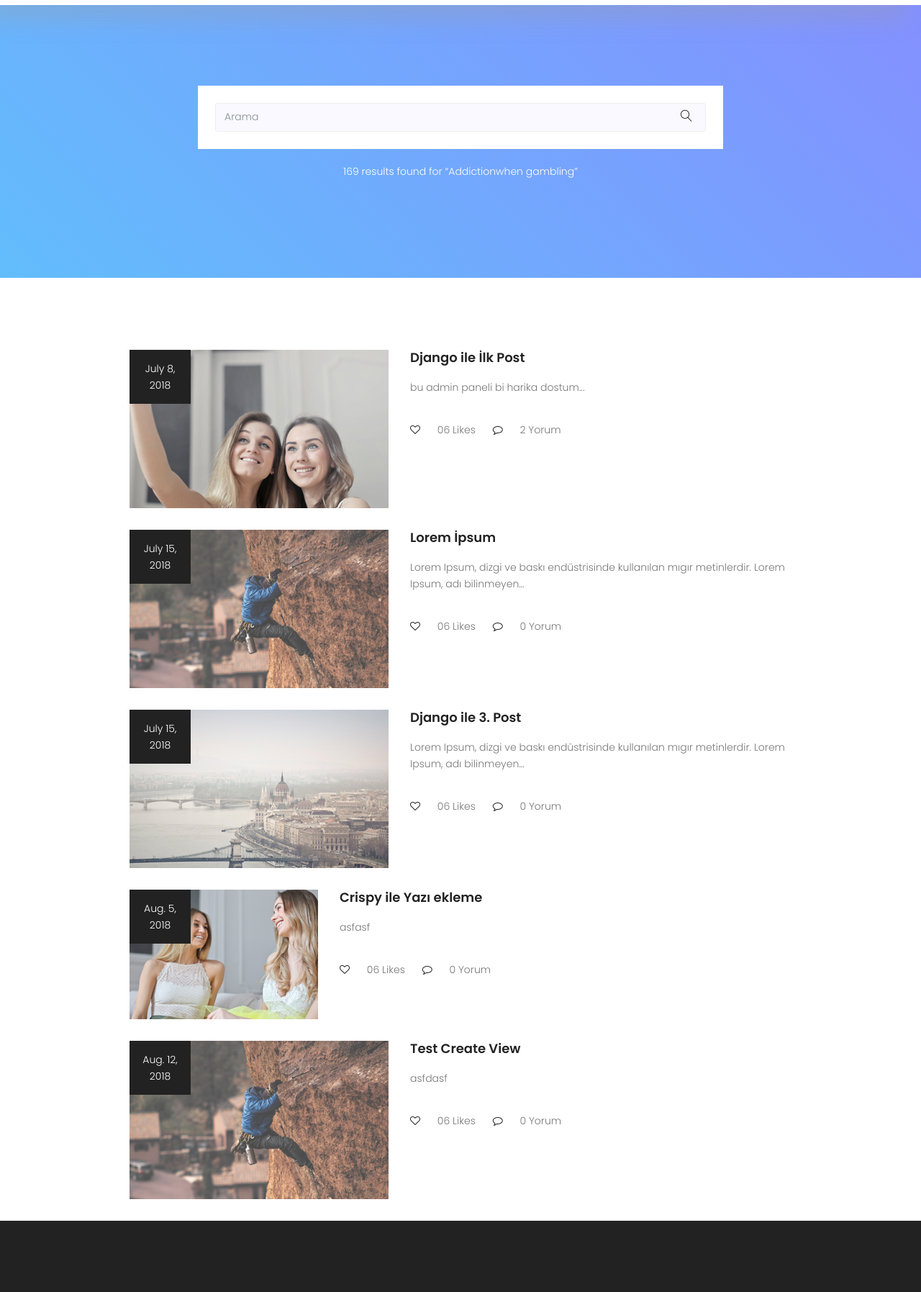
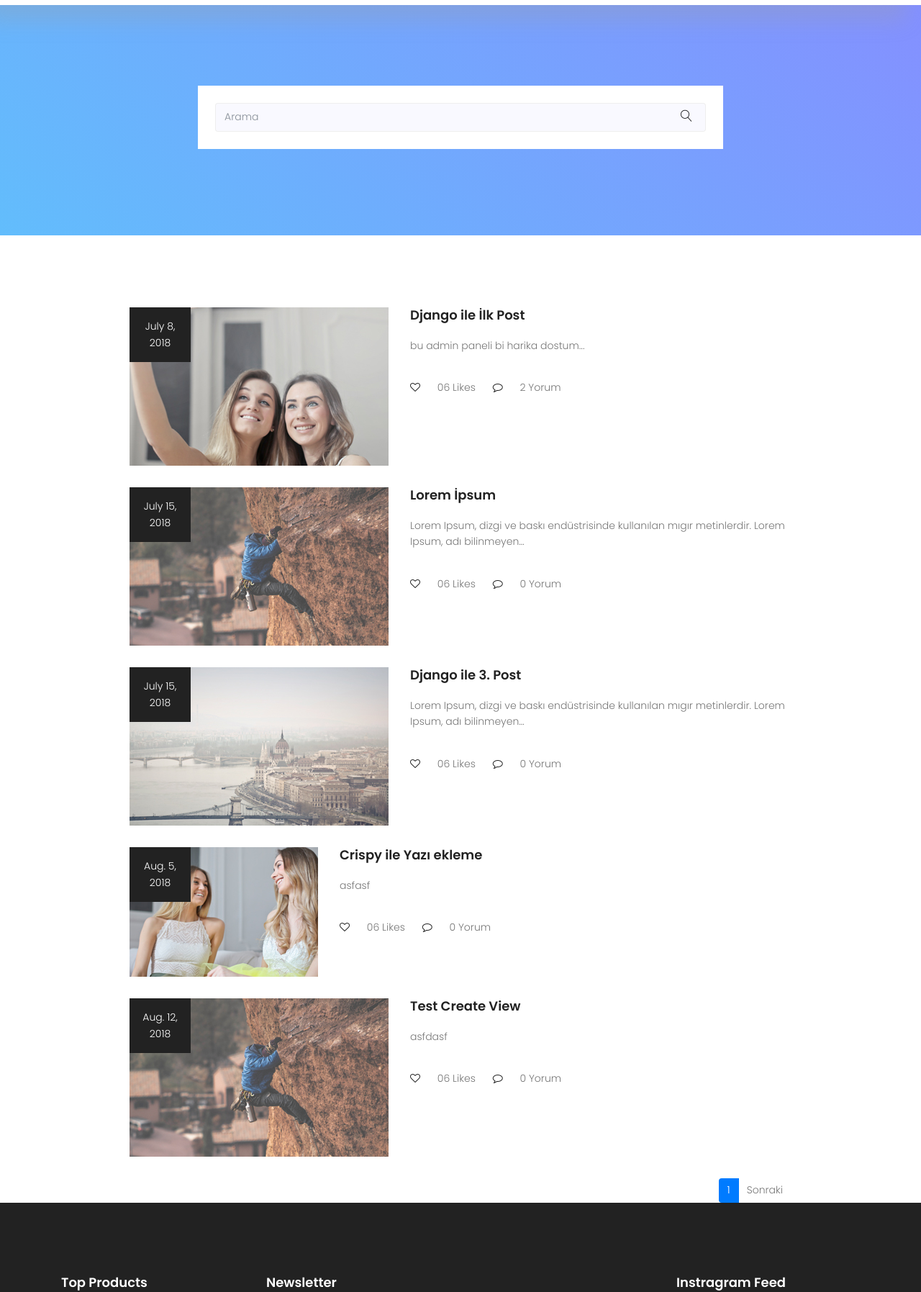
Before and after one commit to muzaffersenkal/DjangoBlog, a Django app: page /search/ in a window 1280 px wide. Shown: the part 49-1844 px from the top of the page at 72% size. Run offline with Django 3.2, Linux system fonts and the light colour scheme; data comes from the database, SQL or seed files in the repository; some libraries are stand-ins or nearby versions.

Commit message:
Arama Sayfayası Sayfalandırma

```diff
--- a/posts/templates/posts/search.html
+++ b/posts/templates/posts/search.html
@@ -23,7 +23,9 @@
                                 </div>
                                            </form>
                             </div>
-                            <p class="mt-20 text-center text-white">169 results found for “Addictionwhen gambling”</p>
+                            {% if request.GET.q %}
+                            <p class="mt-20 text-center text-white"> “{{ request.GET.q }}” kelimesi için {{ page_obj.paginator.count }} adet sonuç bulundu</p>
+                            {% endif %}
                         </div>
                     </div>
                 </div>
@@ -61,6 +63,45 @@
                             </div>
 
                             {% endfor %}
+
+                                   {% if is_paginated %}
+                            <nav class="navigation">
+
+                                <ul class="pagination justify-content-end">
+                                    {% if page_obj.has_previous %}
+                                    <li class="page-item">
+                                        {% if request.GET.q %}
+                                            <a href="{{ request.path }}?q={{request.GET.q }}&page={{ page_obj.previous_page_number }}" class="page-link">Önceki</a>
+                                        {%else %}
+                                        <a href="{{ request.path }}?page={{ page_obj.previous_page_number }}" class="page-link">Önceki</a>
+                                        {% endif %}
+                                    </li>
+                                    {% endif %}
+
+                                      <li class="page-item active">
+                                        <a href="#" class="page-link">{{ page_obj.number }}</a>
+                                    </li>
+
+                                    {% if page_obj.has_next %}
+                                    <li class="page-item">
+                                         {% if request.GET.q %}
+                                             <a href="{{ request.path }}?q={{request.GET.q }}&page={{ page_obj.next_page_number }}" class="page-link">Sonraki</a>
+                                        {% else %}
+                                             <a href="{{ request.path }}?page={{ page_obj.next_page_number }}" class="page-link">Sonraki</a>
+                                        {% endif %}
+
+                                    </li>
+                                    {% endif %}
+
+
+
+                                </ul>
+
+
+                            </nav>
+
+
+                      {% endif %}
                         </div>
 
                     </div>
```
